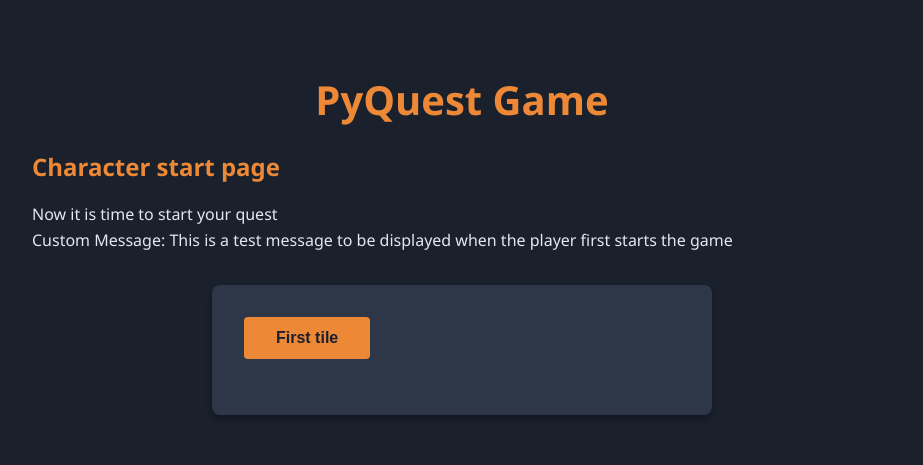
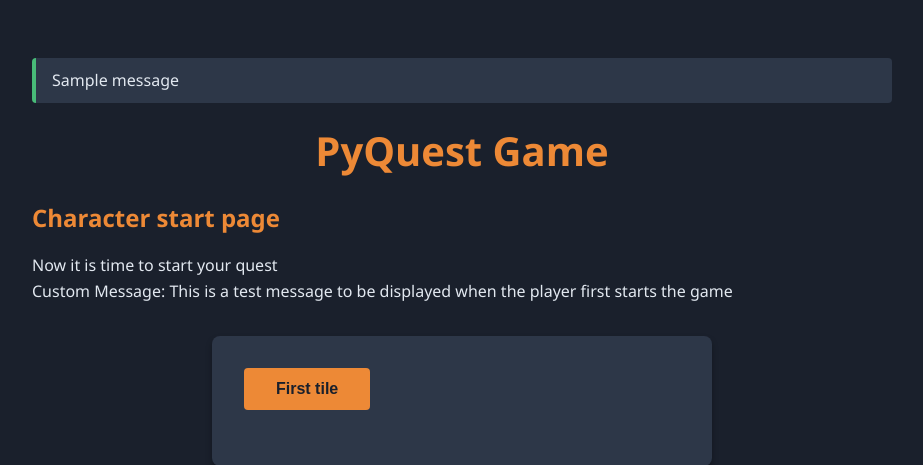
Before and after one commit to vlouvet/pyquest-game, a Flask app: page /player/1/start in a window 1280 px wide. Shown: the part 61-526 px from the top of the page, without its empty margins (178-1101 px from the left). Run offline with Flask 3, Linux system fonts and the light colour scheme; a user stored in the database is signed in; tables that the repository leaves empty hold one stand-in row (values such as "Sample post"); one stand-in notice (Sample message) is shown; some libraries are stand-ins or nearby versions.

Commit message:
fix: render flashed messages; de-flake monster HP tests
base.html now renders get_flashed_messages(), so the many flash() calls (login
errors, out-of-points warnings, restart confirmation, etc.) are actually shown
to the user instead of being silently discarded. Adds matching flash styles.

Also make two monster-HP tests deterministic: they previously fired a single
probabilistic attack (95%/75% success) and failed ~5-25% of runs. They now
attack until the hit lands, preserving intent without RNG flakiness.

Fixes ISSUE-003.

Co-Authored-By: Claude Opus 4.8 (1M context) <noreply@anthropic.com>

```diff
--- a/pq_app/static/styles.css
+++ b/pq_app/static/styles.css
@@ -550,3 +550,29 @@ textarea[readonly] {
         font-size: 1rem;
     }
 }
+
+/* ================================================================ */
+/* Flashed messages */
+/* ================================================================ */
+.flashes {
+    list-style: none;
+    padding: 0;
+    margin: 0 0 1rem 0;
+}
+
+.flash {
+    padding: 0.6rem 1rem;
+    margin: 0.4rem 0;
+    border-radius: 4px;
+    border-left: 4px solid var(--accent-color);
+    background-color: var(--bg-light);
+    color: var(--text-light);
+}
+
+.flash-error {
+    border-left-color: var(--danger-color);
+}
+
+.flash-success {
+    border-left-color: var(--success-color);
+}
--- a/pq_app/templates/base.html
+++ b/pq_app/templates/base.html
@@ -19,6 +19,15 @@
         </ul>
     </nav>
     <div class="content">
+        {% with messages = get_flashed_messages(with_categories=true) %}
+            {% if messages %}
+                <ul class="flashes">
+                    {% for category, message in messages %}
+                        <li class="flash flash-{{ category or 'info' }}">{{ message }}</li>
+                    {% endfor %}
+                </ul>
+            {% endif %}
+        {% endwith %}
         {% block content %}{% endblock %}
     </div>
 </body>
```
Also changed, not shown: tests/test_monster_hp.py (+17 -12 lines).
